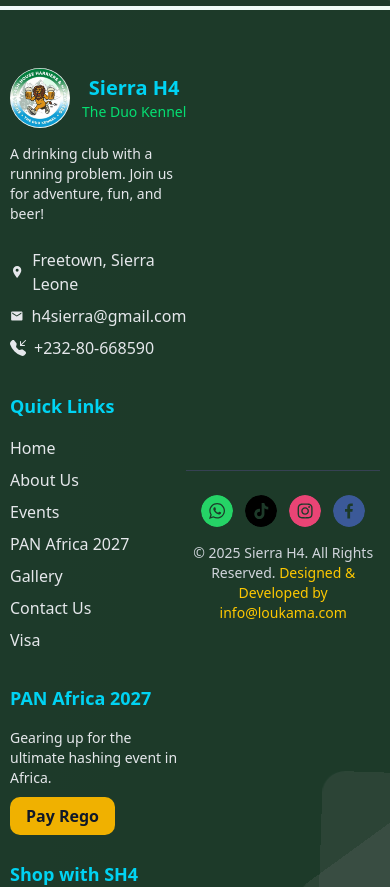
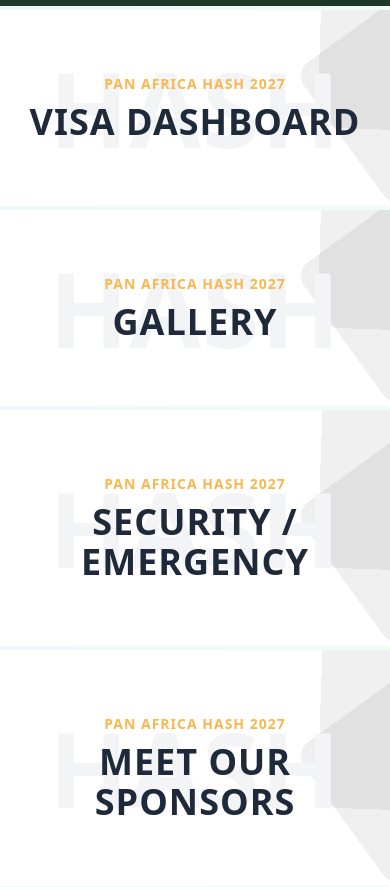
Before and after one commit to 1surep/sh4, a Next.js app: page /pan-africa-2027 in a window 390 px wide. Shown: the part 5720-6607 px from the top of the page. Built offline with nearby package versions, Linux system fonts and the light colour scheme.

Commit message:
hash game pushed

```diff
--- a/components/Pan27/PanAfrica2027.jsx
+++ b/components/Pan27/PanAfrica2027.jsx
@@ -942,6 +942,130 @@ export default function PanAfricaPage() {
       </div>
 
 
+      {/* Visa section*/}
+      <div className="relative z-10 my-1 ">
+         {/* HEADING */}
+         <section className="relative flex flex-col items-center justify-center py-16 bg-white overflow-hidden">
+            {/* Localized background effect (dark variant for light bg) */}
+            <ul className="background-dark">
+              {Array.from({ length: 10 }).map((_, i) => (
+                <li key={i}></li>
+              ))}
+            </ul>
+            <h1 className="absolute text-[6.5rem] lg:text-[10rem] font-extrabold text-gray-100 select-none tracking-[1px]">
+              HASH
+            </h1>
+
+            <div className="relative text-center">
+              <p className="text-[#f9b84f] tracking-[1px] font-semibold text-sm mb-2">
+                PAN AFRICA HASH 2027
+              </p>
+              <h2 className="text-4xl tracking-[1px] md:text-5xl font-bold text-gray-800">
+                VISA DASHBOARD
+              </h2>
+            </div>
+          </section>
+
+
+          {/* VISA section */}
+
+
+      </div>
+
+
+      {/* Gallery section*/}
+      <div className="relative z-10 my-1 ">
+         {/* HEADING */}
+         <section className="relative flex flex-col items-center justify-center py-16 bg-white overflow-hidden">
+            {/* Localized background effect (dark variant for light bg) */}
+            <ul className="background-dark">
+              {Array.from({ length: 10 }).map((_, i) => (
+                <li key={i}></li>
+              ))}
+            </ul>
+            <h1 className="absolute text-[6.5rem] lg:text-[10rem] font-extrabold text-gray-100 select-none tracking-[1px]">
+              HASH
+            </h1>
+
+            <div className="relative text-center">
+              <p className="text-[#f9b84f] tracking-[1px] font-semibold text-sm mb-2">
+                PAN AFRICA HASH 2027
+              </p>
+              <h2 className="text-4xl tracking-[1px] md:text-5xl font-bold text-gray-800">
+                GALLERY
+              </h2>
+            </div>
+          </section>
+
+
+          {/* gallery section */}
+
+
+      </div>
+
+
+      {/* Security/Emergency */}
+      <div className="relative z-10 my-1 ">
+         {/* HEADING */}
+         <section className="relative flex flex-col items-center justify-center py-16 bg-white overflow-hidden">
+            {/* Localized background effect (dark variant for light bg) */}
+            <ul className="background-dark">
+              {Array.from({ length: 10 }).map((_, i) => (
+                <li key={i}></li>
+              ))}
+            </ul>
+            <h1 className="absolute text-[6.5rem] lg:text-[10rem] font-extrabold text-gray-100 select-none tracking-[1px]">
+              HASH
+            </h1>
+
+            <div className="relative text-center">
+              <p className="text-[#f9b84f] tracking-[1px] font-semibold text-sm mb-2">
+                PAN AFRICA HASH 2027
+              </p>
+              <h2 className="text-4xl tracking-[1px] md:text-5xl font-bold text-gray-800">
+                SECURITY / EMERGENCY
+              </h2>
+            </div>
+          </section>
+
+
+          {/* SECURITY / EMERGENCY section */}
+
+
+      </div>
+
+
+      {/* Our Sponsor */}
+      <div className="relative z-10 my-1 ">
+         {/* HEADING */}
+         <section className="relative flex flex-col items-center justify-center py-16 bg-white overflow-hidden">
+            {/* Localized background effect (dark variant for light bg) */}
+            <ul className="background-dark">
+              {Array.from({ length: 10 }).map((_, i) => (
+                <li key={i}></li>
+              ))}
+            </ul>
+            <h1 className="absolute text-[6.5rem] lg:text-[10rem] font-extrabold text-gray-100 select-none tracking-[1px]">
+              HASH
+            </h1>
+
+            <div className="relative text-center">
+              <p className="text-[#f9b84f] tracking-[1px] font-semibold text-sm mb-2">
+                PAN AFRICA HASH 2027
+              </p>
+              <h2 className="text-4xl tracking-[1px] md:text-5xl font-bold text-gray-800">
+                MEET OUR SPONSORS
+              </h2>
+            </div>
+          </section>
+
+
+          {/* OUR SPONSORS section */}
+
+
+      </div>
+
+
 
 
 
```
